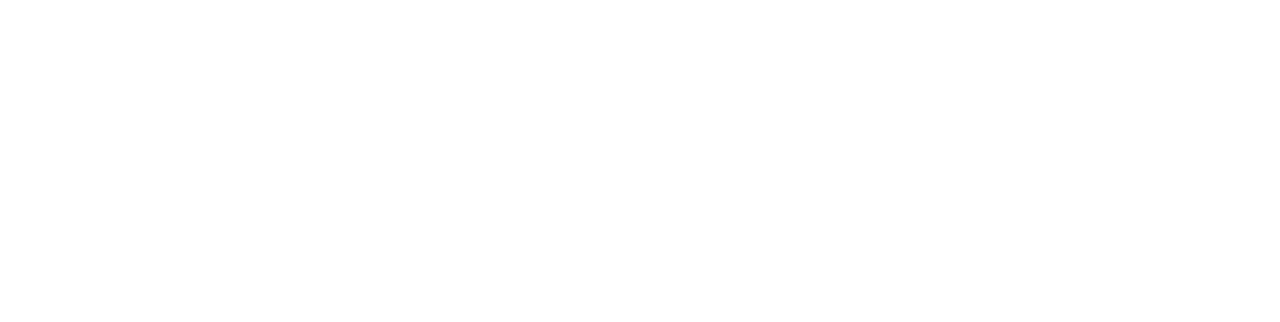
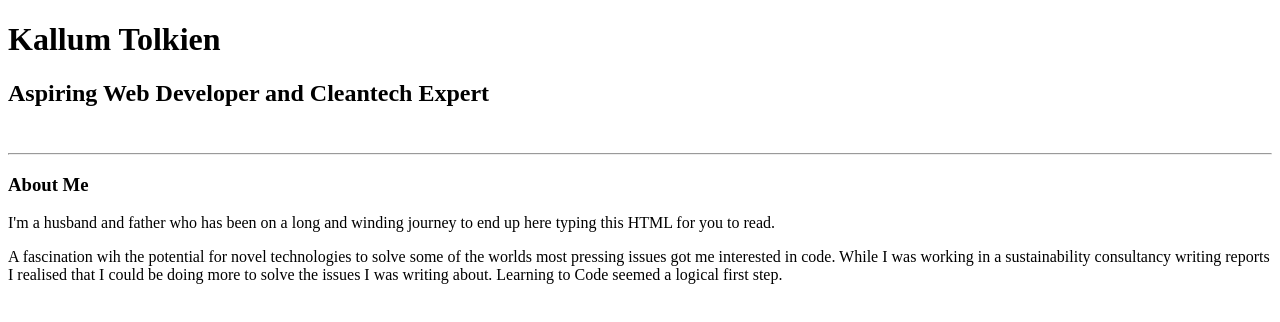
Before and after one commit to hatenhaten/portfolio, a plain HTML site: page index.html in a window 1280 px wide. Drawn offline with Linux system fonts and the light colour scheme.

Commit message:
Add an About Me section to the homepage

```diff
--- a/index.html
+++ b/index.html
@@ -7,6 +7,14 @@
     <title>Kallum Tolkien</title>
 </head>
 <body>
-
+    <div className="content-container">
+        <h1>Kallum Tolkien</h1>
+        <h2>Aspiring Web Developer and Cleantech Expert</h2>
+        <br />
+        <hr />
+        <h3>About Me</h3>
+        <p>I'm a husband and father who has been on a long and winding journey to end up here typing this HTML for you to read.</p>
+        <p>A fascination wih the potential for novel technologies to solve some of the worlds most pressing issues got me interested in code. While I was working in a sustainability consultancy writing reports I realised that I could be doing more to solve the issues I was writing about. Learning to Code seemed a logical first step.</p>
+    </div>
 </body>
 </html>
```
